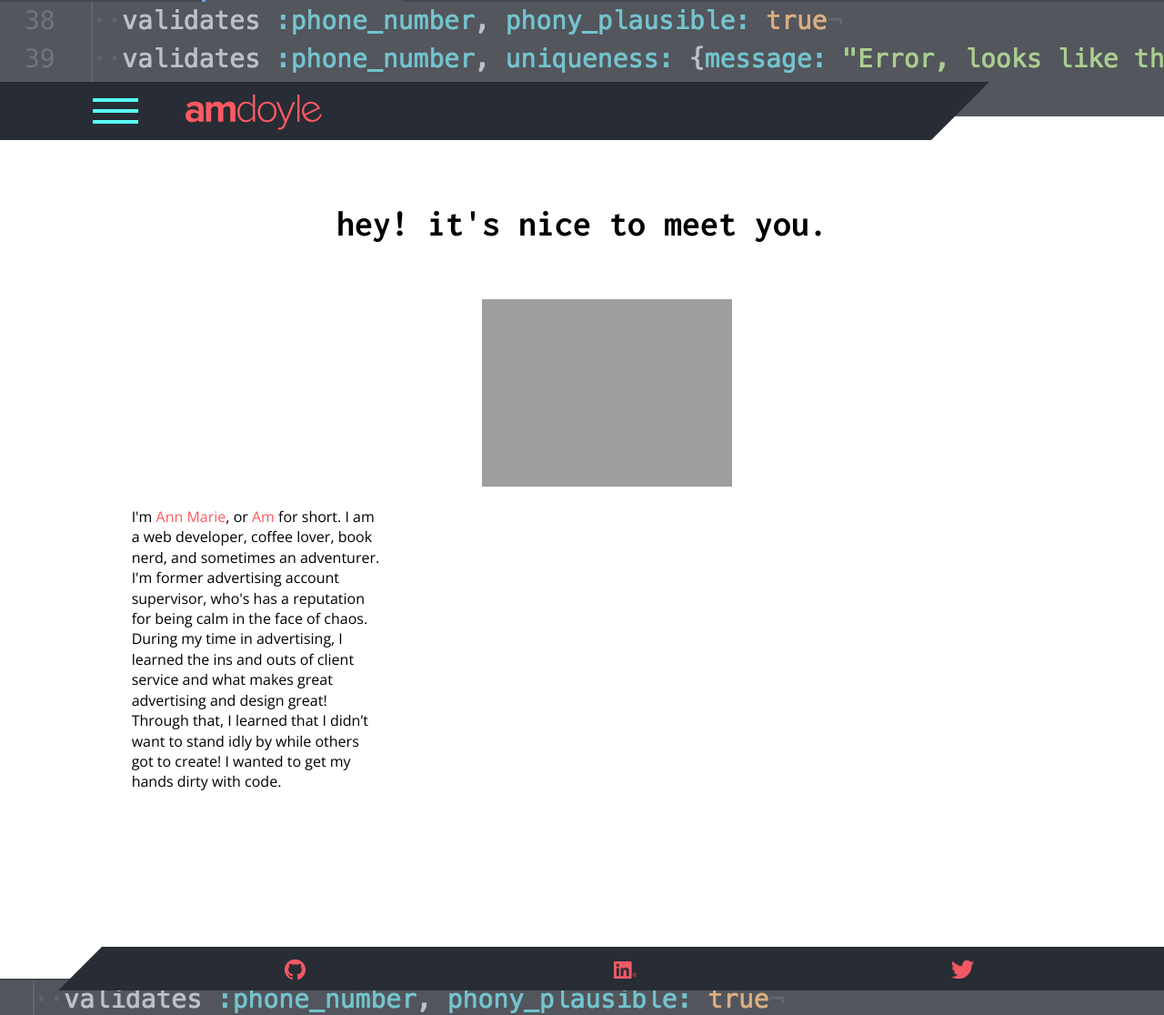
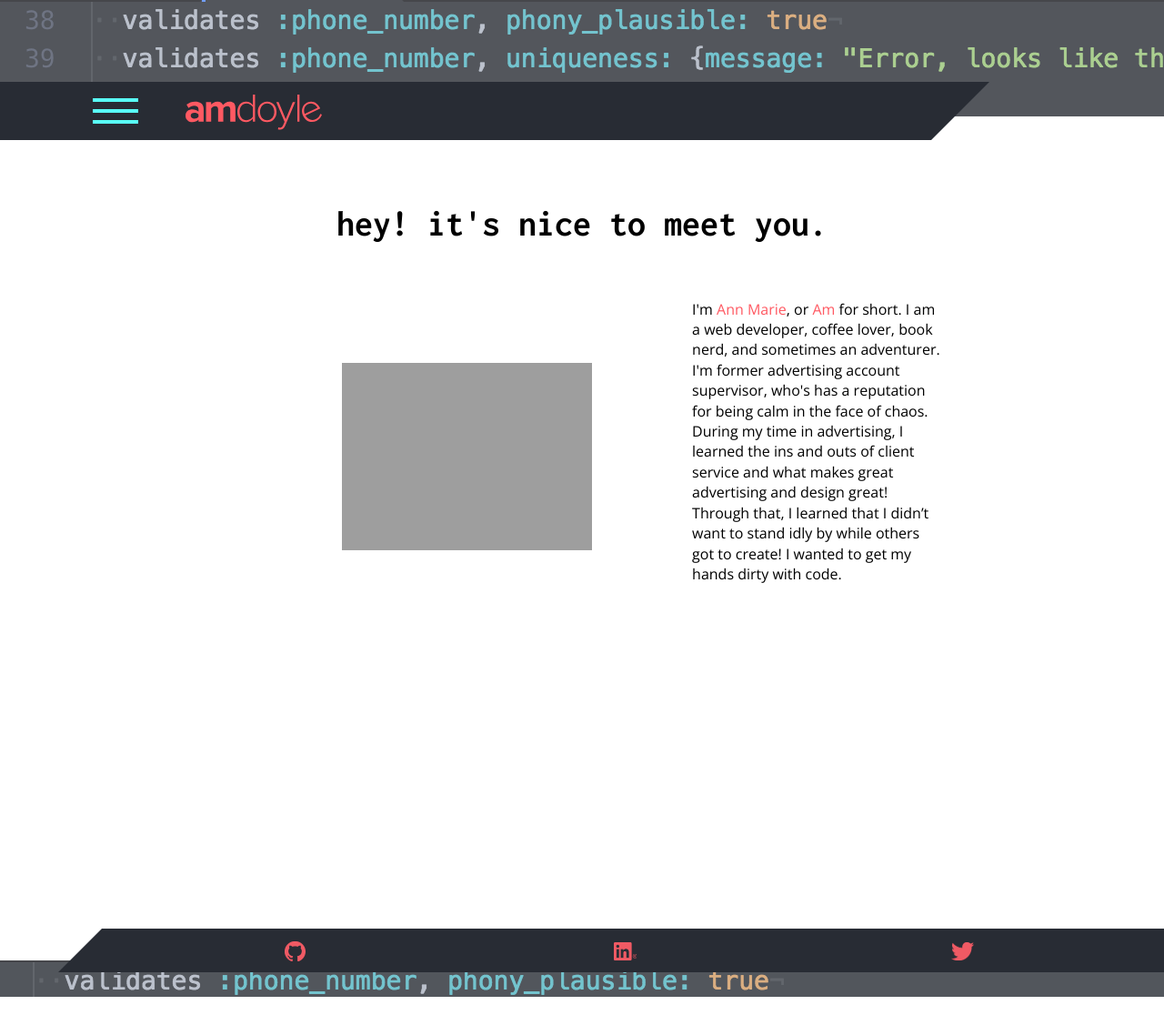
Before and after one commit to amdoyle/amdoyle, a Jekyll site: the page built from index.html, in a window 1280 px wide and 1116 px high. Shown: the whole window at 91% size. Built offline with Jekyll 4.4.1, drawn with Linux system fonts in a browser that asks for light colours; nearby versions of some CDN libraries.

Commit message:
Update body content to rows in screens > 1000px

```diff
--- a/_sass/_layout.scss
+++ b/_sass/_layout.scss
@@ -167,6 +167,7 @@
   & h1 {
     font-family: $title-font-family;
     font-size: $title-size;
+    padding: 10% 0 5% 0;
   } & h2 {
     padding-bottom: 2%;
   } & ul {
@@ -490,6 +491,9 @@
   }
   .main-content {
     margin-top: 20%;
+    & h1 {
+      padding: 0;
+    }
   }
 
   .footer-content img {
@@ -519,13 +523,16 @@
     margin-left: 5%;
   }
 
-  #about img {
+  #about .body-content {
+    flex-direction: row;
+    img {
       float: left;
       width: 25%;
       box-sizing: padding-box;
       padding-right: 10%;
       padding-top: 5%;
       margin: 0;
+    }
   }
 
   #about p {
```
Lines whose indentation alone changed are shown as unchanged.
